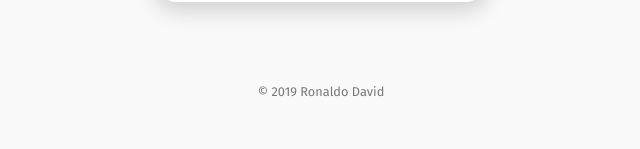
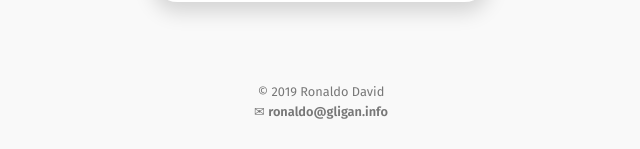
Before and after one commit to RonaldoDavid/gligan-info, a Jekyll site: the page built from index.html, in a window 1280 px wide. Shown: the part 1150-1299 px from the top of the page, without its empty margins (319-959 px from the left). Built offline with Jekyll 4.4.1, drawn with Linux system fonts in a browser that asks for light colours.

Commit message:
Update footer.html

```diff
--- a/_includes/footer.html
+++ b/_includes/footer.html
@@ -1,5 +1,6 @@
 <div class="footer">
   <span class="block">&copy; {{ site.time | date: '%Y' }} {{ site.author_name }}</span>
+  <span class="block">✉ <a href="mailto:ronaldo@gligan.info">ronaldo@gligan.info</a></span>
   <!-- <span class="block"><small>&lt;/&gt;</small></span> -->
 </div>
 
```
